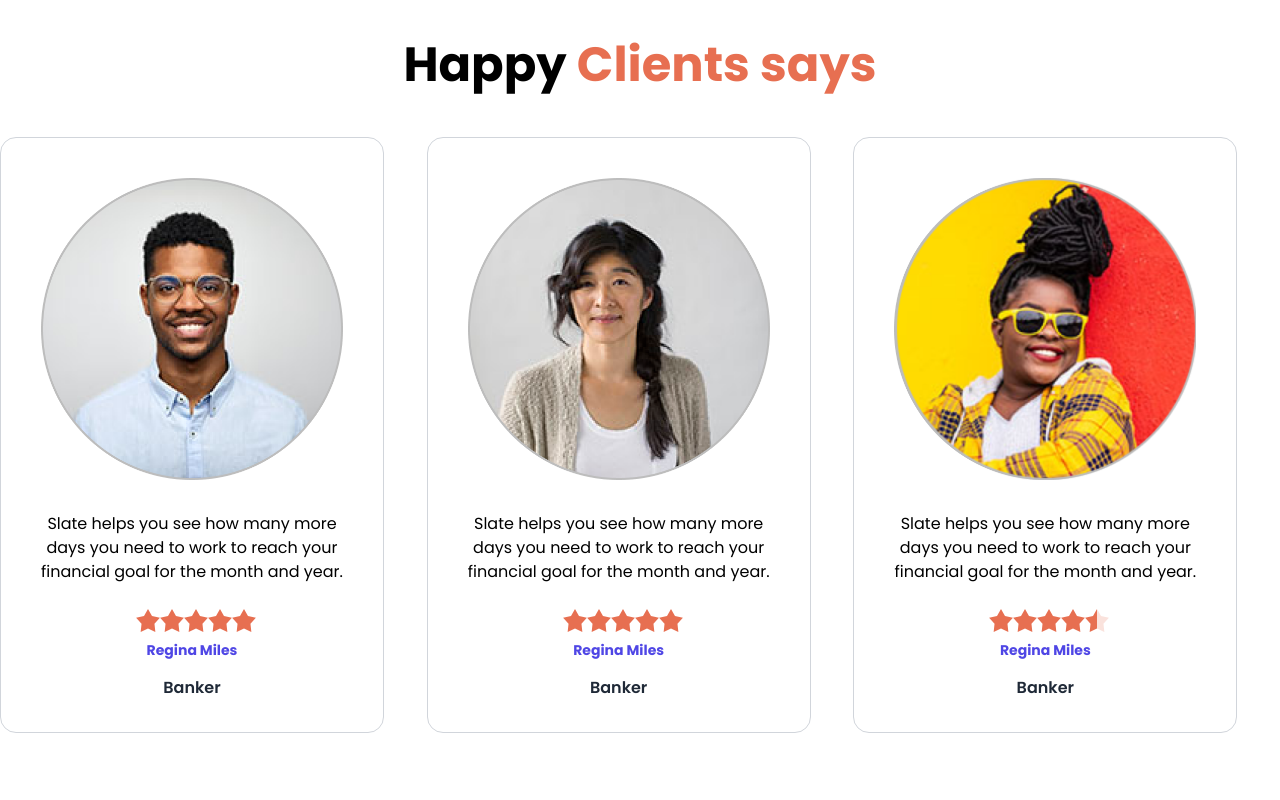
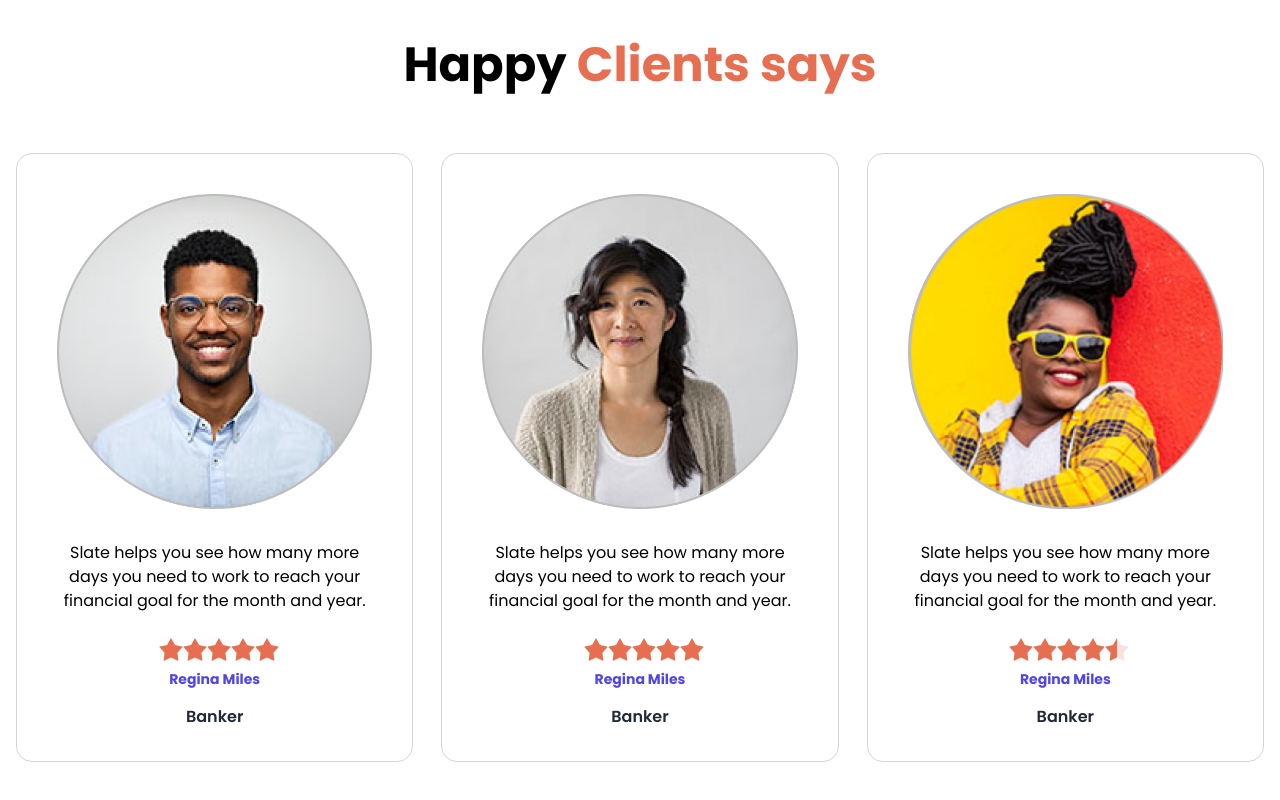
Before and after one commit to Solaiman366882/biker-zone, a plain HTML site: page index.html in a window 1280 px wide. Shown: the part 1884-2684 px from the top of the page. Drawn offline with nearby package versions, Linux system fonts and the light colour scheme.

Commit message:
latest section updated

```diff
--- a/index.html
+++ b/index.html
@@ -155,7 +155,7 @@
     <div class="featured-bike w-full py-24">
       <h3 class="text-black text-5xl text-center font-bold">Fetured Bikes In This Year</h3>
       <p class="text-bike-primary mb-12 text-sm mt-2 text-center">Best bike collection</p>
-      <div class="flex flex-col md:flex-row gap-6 md:gap-3 justify-between">
+      <div class="grid grid-cols-1 md:grid-cols-2 lg:grid-cols-3">
         <img src="assets/images/others/feature-bike.png" class="" alt="">
         <img src="assets/images/others/feature-bike.png" class="" alt="">
         <img src="assets/images/others/feature-bike.png" class="" alt="">
@@ -210,8 +210,8 @@
     <div class="happy-clients py-24">
       <h3 class="text-black text-5xl text-center font-bold pb-12">Happy <span class="text-bike-primary">Clients
           says</span></h3>
-      <div class="grid grid-cols-1 md:grid-cols-2 lg:grid-cols-3">
-        <div class="card w-96 bg-base-100 border border-gray-300">
+      <div class="grid grid-cols-1 gap-7 md:grid-cols-2 lg:grid-cols-3 p-4">
+        <div class="card bg-base-100 border border-gray-300">
           <figure class="px-10 pt-10">
             <img src="assets/images/others/user-1.png" alt="Shoes" class="rounded-xl" />
           </figure>
@@ -240,7 +240,7 @@
             </div>
           </div>
         </div>
-        <div class="card w-96 bg-base-100 border border-gray-300">
+        <div class="card bg-base-100 border border-gray-300">
           <figure class="px-10 pt-10">
             <img src="assets/images/others/user-2.png" alt="Shoes" class="rounded-xl" />
           </figure>
@@ -269,7 +269,7 @@
             </div>
           </div>
         </div>
-        <div class="card w-96 bg-base-100 border border-gray-300">
+        <div class="card bg-base-100 border border-gray-300">
           <figure class="px-10 pt-10">
             <img src="assets/images/others/user-3.png" alt="Shoes" class="rounded-xl" />
           </figure>
```
